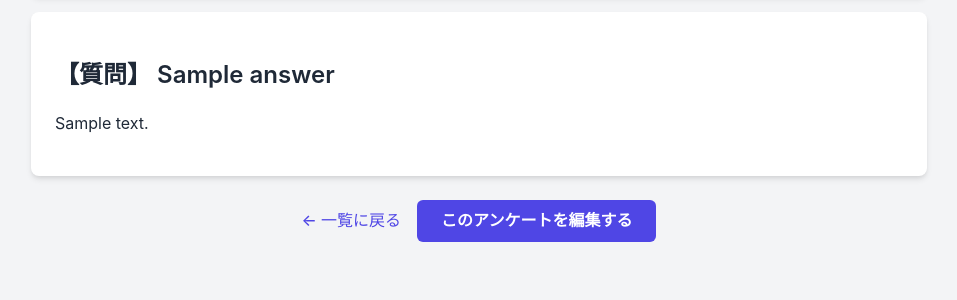
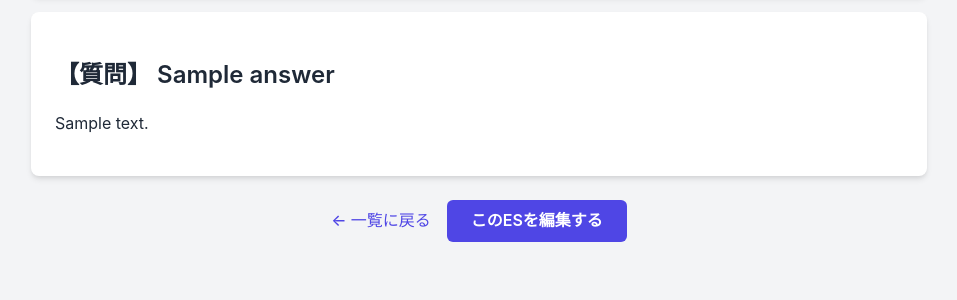
Before and after one commit to Keita062/My-App, a Flask app: page /survey/survey/1 in a window 1280 px wide. Shown: the part 306-606 px from the top of the page, without its empty margins (161-1118 px from the left). Run offline with Flask 2, Linux system fonts and the light colour scheme; tables that the repository leaves empty hold one stand-in row (values such as "Sample post").

Commit message:
change name (07.09)

```diff
--- a/flask_survey_app/templates/survey/detail.html
+++ b/flask_survey_app/templates/survey/detail.html
@@ -3,7 +3,7 @@
 <head>
     <meta charset="UTF-8">
     <meta name="viewport" content="width=device-width, initial-scale=1.0">
-    <title>「{{ survey.company_name }}」のアンケート詳細</title>
+    <title>「{{ survey.company_name }}」のES詳細</title>
     <link rel="stylesheet" href="{{ url_for('static', filename='style.css') }}">
 </head>
 <body>
@@ -33,7 +33,7 @@
         </div>
         <div class="page-actions">
             <a href="{{ url_for('survey.list_surveys') }}" class="link">&larr; 一覧に戻る</a>
-            <a href="{{ url_for('survey.edit_survey', id=survey.id) }}" class="btn btn-primary">このアンケートを編集する</a>
+            <a href="{{ url_for('survey.edit_survey', id=survey.id) }}" class="btn btn-primary">このESを編集する</a>
         </div>
     </div>
 </body>
```
